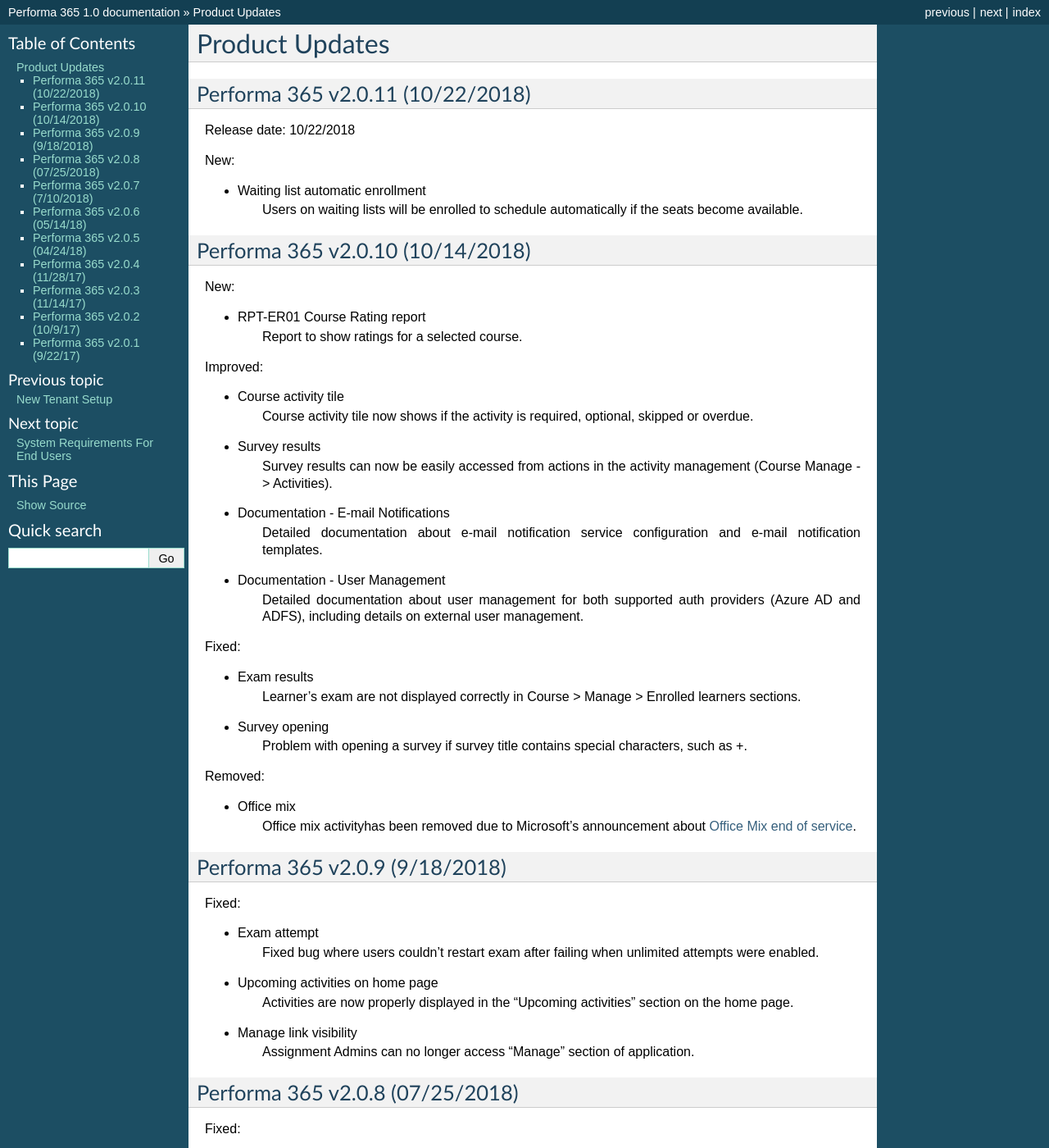
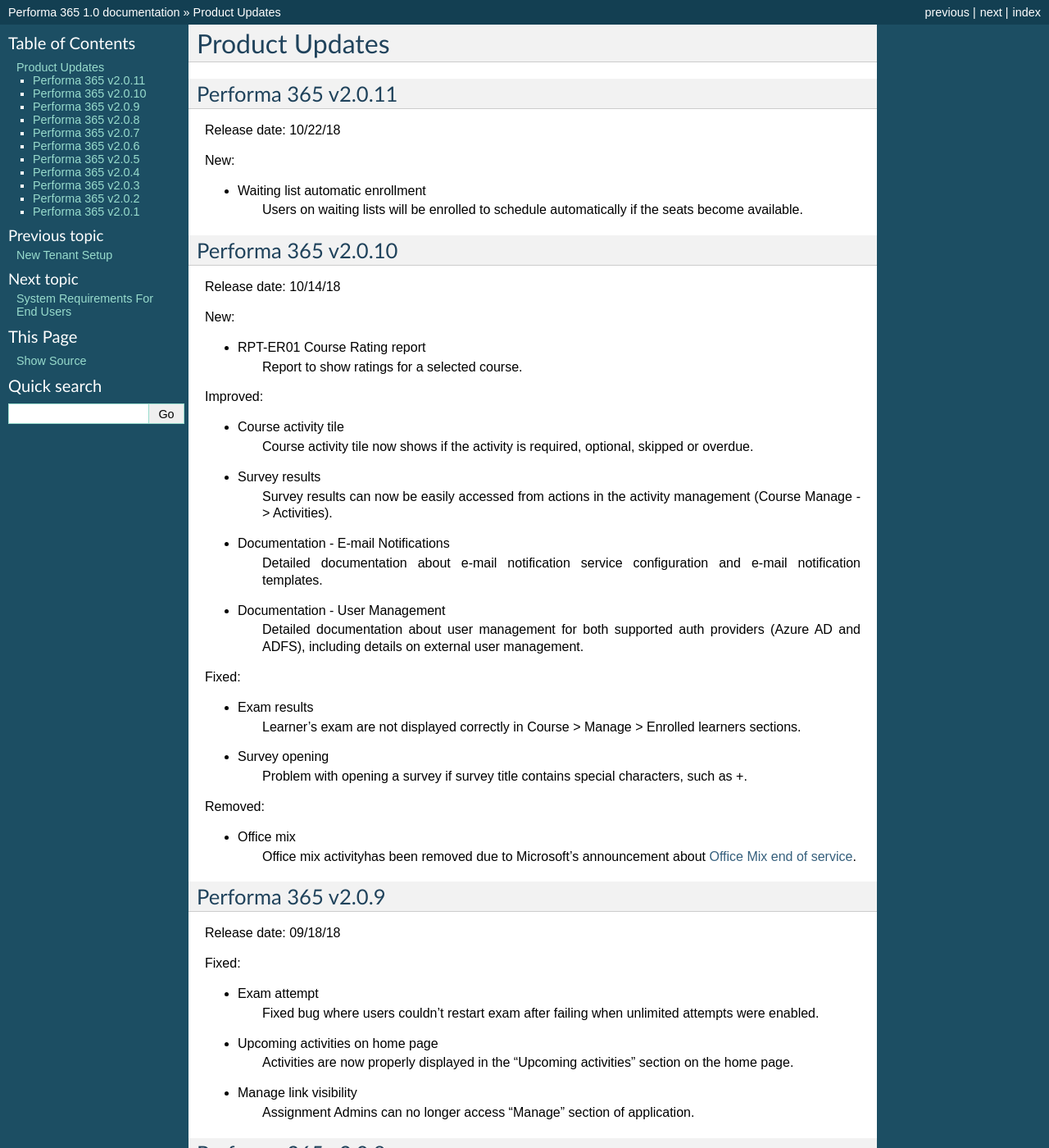
Before and after one commit to pslisko/performa365docs, a Sphinx documentation site: the page built from docs/general/product_updates.rst, in a window 1280 px wide and 1400 px high. Shown: the whole window at 82% size. Built offline with Sphinx 7.4.7, drawn with Linux system fonts in a browser that asks for light colours; pages that are not in the unit, such as notebooks, are missing from menus; some of the changed text lies outside the part shown.

Commit message:
Update product_updates.rst

```diff
--- a/docs/general/product_updates.rst
+++ b/docs/general/product_updates.rst
@@ -5,10 +5,10 @@
 ================
 
 
-Performa 365 v2.0.11  (10/22/2018)
+Performa 365 v2.0.11
 ^^^^^^^^^^^^^^^^^^^^^^^^^^^^
 
-Release date: 10/22/2018
+Release date: 10/22/18
 
 New:
 
@@ -16,8 +16,10 @@
    Users on waiting lists will be enrolled to schedule automatically if the seats become available.
 
 
-Performa 365 v2.0.10  (10/14/2018)
+Performa 365 v2.0.10
 ^^^^^^^^^^^^^^^^^^^^^^^^^^^^
+
+Release date: 10/14/18
 
 New:
 
@@ -57,8 +59,11 @@
 ..
 
 
-Performa 365 v2.0.9  (9/18/2018)
+Performa 365 v2.0.9
 ^^^^^^^^^^^^^^^^^^^^^^^^^^^^
+
+Release date: 09/18/18
+
 
 Fixed:
 
@@ -74,8 +79,11 @@
 ..
 
 
-Performa 365 v2.0.8  (07/25/2018)
+Performa 365 v2.0.8
 ^^^^^^^^^^^^^^^^^^^^^^^^^^^^
+
+Release date: 07/25/18
+
 
 Fixed:
 
@@ -85,8 +93,10 @@
 ..
 
 
-Performa 365 v2.0.7  (7/10/2018)
+Performa 365 v2.0.7
 ^^^^^^^^^^^^^^^^^^^^^^^^^^^^
+
+Release date: 07/10/18
 
 New:
 
@@ -98,8 +108,11 @@
 ..
 
 
-Performa 365 v2.0.6  (05/14/18)
+Performa 365 v2.0.6
 ^^^^^^^^^^^^^^^^^^^^^^^^^^^^
+
+Release date: 05/14/18
+
 
 New:
 
@@ -110,8 +123,11 @@
 
 
 
-Performa 365 v2.0.5  (04/24/18)
+Performa 365 v2.0.5
 ^^^^^^^^^^^^^^^^^^^^^^^^^^^^
+
+Release date: 04/24/18
+
 
 New:
 
@@ -136,8 +152,11 @@
 
 
 
-Performa 365 v2.0.4  (11/28/17)
+Performa 365 v2.0.4
 ^^^^^^^^^^^^^^^^^^^^^^^^^^^^
+
+Release date: 11/28/17
+
 
 Fixed:
 
@@ -151,8 +170,10 @@
 
 
 
-Performa 365 v2.0.3  (11/14/17)
+Performa 365 v2.0.3
 ^^^^^^^^^^^^^^^^^^^^^^^^^^^^
+
+Release date: 11/14/17
 
 New:
 
@@ -170,8 +191,11 @@
 
 
 
-Performa 365 v2.0.2  (10/9/17)
+Performa 365 v2.0.2
 ^^^^^^^^^^^^^^^^^^^^^^^^^^^^
+
+Release date: 10/09/17
+
 
 Fixed:
 
@@ -182,8 +206,11 @@
 
 
 
-Performa 365 v2.0.1  (9/22/17)
+Performa 365 v2.0.1
 ^^^^^^^^^^^^^^^^^^^^^^^^^^^^
+
+Release date: 09/22/17
+
 
 New:
 
```
